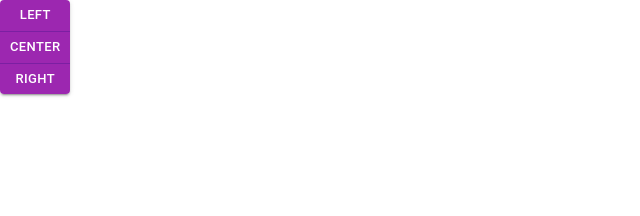
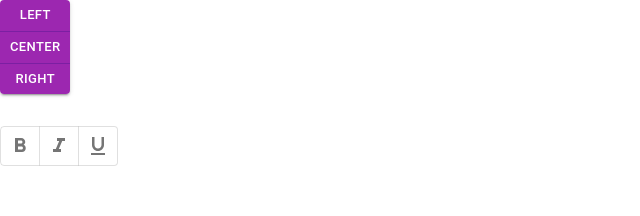
Before and after one commit to jeus0630/react-mui-demo, a React (Vite) app: page / in a window 1280 px wide. Shown: the top 216 px of the page, without its empty margins (0-640 px from the left). Built offline with nearby package versions, Linux system fonts and the light colour scheme.

Commit message:
Toggle Button

```diff
--- a/package.json
+++ b/package.json
@@ -10,6 +10,7 @@
   "dependencies": {
     "@emotion/react": "^11.9.0",
     "@emotion/styled": "^11.8.1",
+    "@mui/icons-material": "^5.6.2",
     "@mui/material": "^5.6.3",
     "react": "^18.0.0",
     "react-dom": "^18.0.0"
--- a/src/components/MuiButton.tsx
+++ b/src/components/MuiButton.tsx
@@ -1,7 +1,21 @@
-import { Button, Stack, ButtonGroup } from "@mui/material";
+import { Button, Stack, ButtonGroup, ToggleButtonGroup, ToggleButton } from "@mui/material";
+import FormatBoldIcon from '@mui/icons-material/FormatBold';
+import FormatItalicIcon from '@mui/icons-material/FormatItalic';
+import FormatUnderlinedIcon from '@mui/icons-material/FormatUnderlined';
+import React, { useState } from "react";
 
 export default function MuiButton(){
+
+    const [formats, setFormats] = useState<string[]>([]);
+
+    const handleFormatChange = (_event: React.MouseEvent<HTMLElement>, updatedFormats: string[]) => {
+        setFormats(updatedFormats);
+    }
+
+    console.log(formats);
+
     return (
+        <Stack spacing={4}>
             <Stack direction='row'>
                 <ButtonGroup variant="contained" orientation="vertical" size='small' color='secondary' aria-label='alignment button group'>
                     <Button>Left</Button>
@@ -9,5 +23,13 @@ export default function MuiButton(){
                     <Button>Right</Button>
                 </ButtonGroup>
             </Stack>
+            <Stack direction='row'>
+                <ToggleButtonGroup aria-label="text formatting" value={formats} onChange={handleFormatChange} size='small' color='success' exclusive>
+                    <ToggleButton value='bold'><FormatBoldIcon></FormatBoldIcon></ToggleButton>
+                    <ToggleButton value='italic'><FormatItalicIcon></FormatItalicIcon></ToggleButton>
+                    <ToggleButton value='underlined'><FormatUnderlinedIcon></FormatUnderlinedIcon></ToggleButton>
+                </ToggleButtonGroup>
+            </Stack>
+        </Stack>
     )
 }
```
Also changed, not shown: 1 other file (tests, documents, lock files or other folders). Lines whose indentation alone changed are shown as unchanged.
